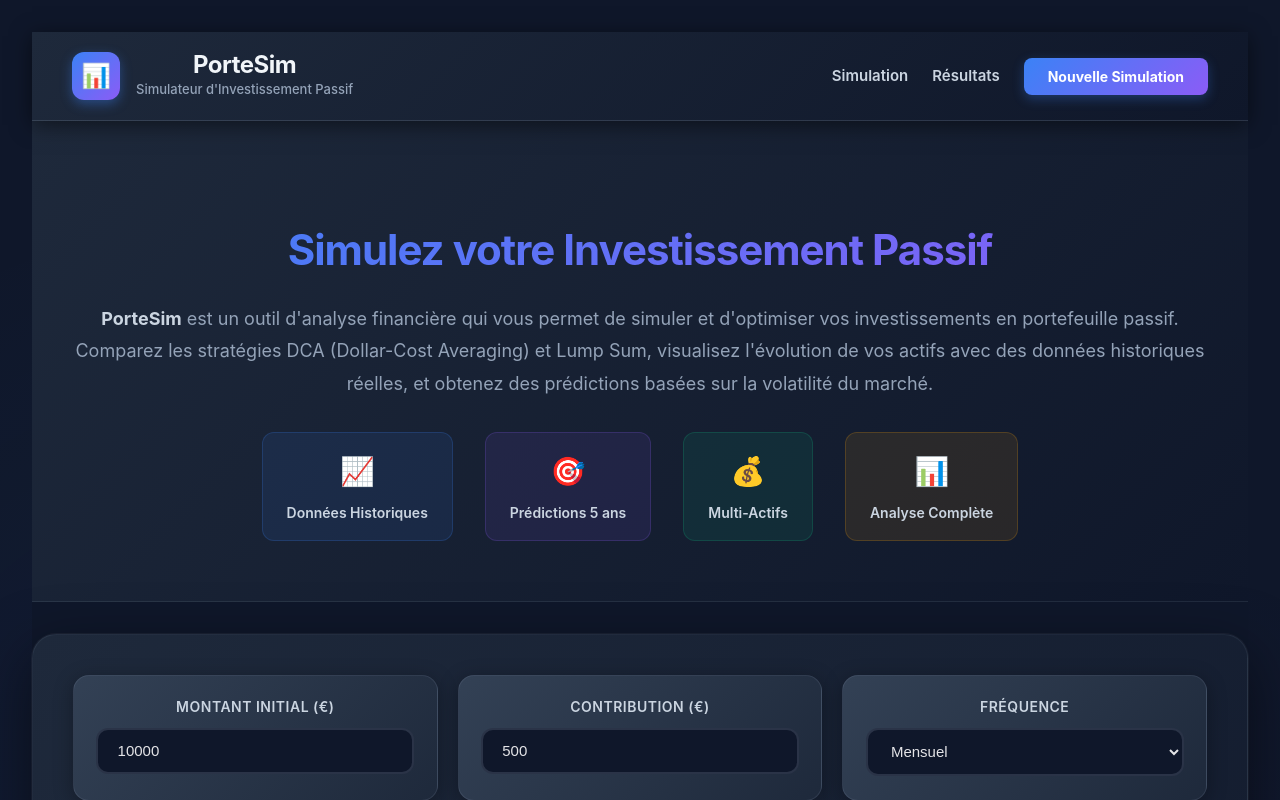
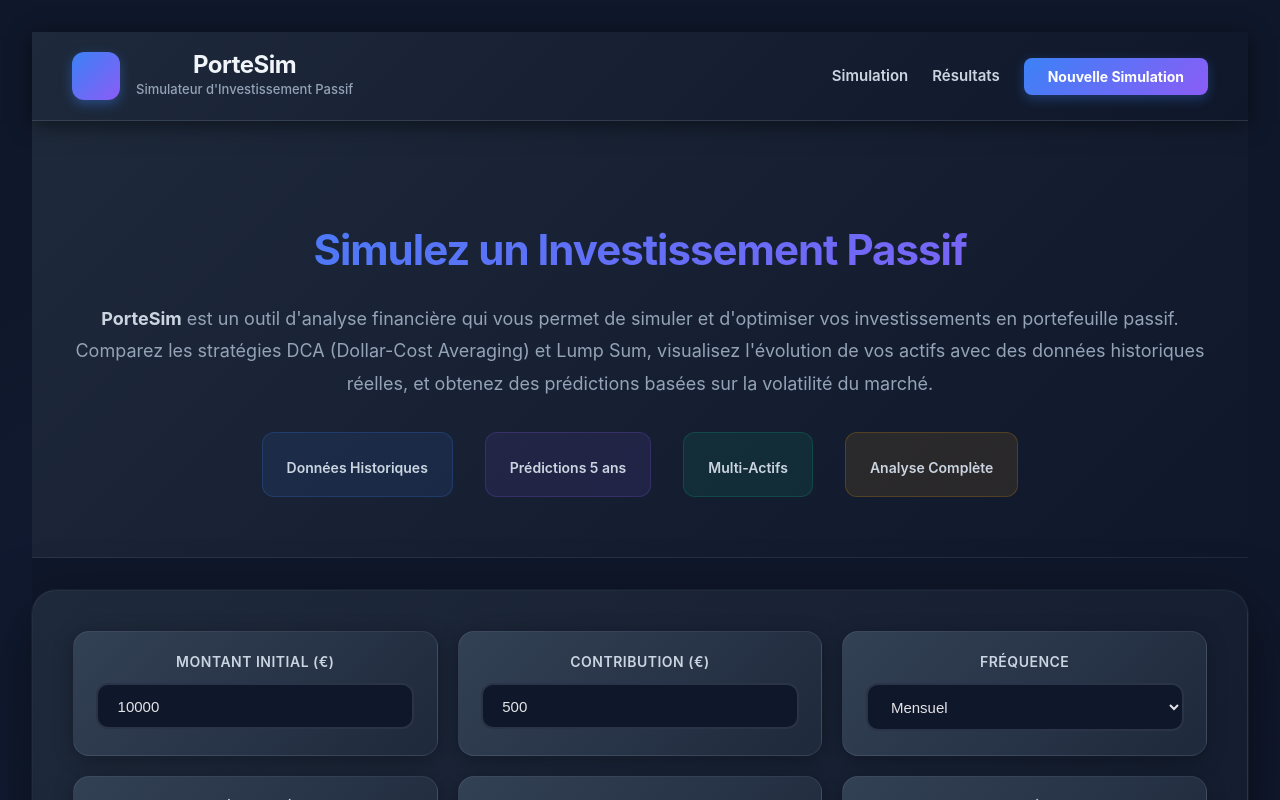
Before and after one commit to Hasimbola19/projet_data, a React (Vite) app in the folder frontend/: page / in a window 1280 px wide. Shown: the top 800 px of the page. Built offline with nearby package versions, Linux system fonts and the light colour scheme.

Commit message:
Ajout d'e l'export en pdf et d'une barre de navigation

```diff
--- a/frontend/src/Hero.tsx
+++ b/frontend/src/Hero.tsx
@@ -17,7 +17,7 @@ export default function Hero() {
           WebkitTextFillColor: "transparent",
           backgroundClip: "text"
         }}>
-          Simulez votre Investissement Passif
+          Simulez un Investissement Passif
         </h2>
         <p style={{
           fontSize: "18px",
@@ -45,7 +45,7 @@ export default function Hero() {
             borderRadius: "12px",
             border: "1px solid rgba(59, 130, 246, 0.2)"
           }}>
-            <div style={{ fontSize: "28px", marginBottom: "8px" }}>📈</div>
+            <div style={{ fontSize: "28px", marginBottom: "8px" }}></div>
             <div style={{ color: "#cbd5e1", fontSize: "14px", fontWeight: "600" }}>Données Historiques</div>
           </div>
           <div style={{
@@ -54,7 +54,7 @@ export default function Hero() {
             borderRadius: "12px",
             border: "1px solid rgba(139, 92, 246, 0.2)"
           }}>
-            <div style={{ fontSize: "28px", marginBottom: "8px" }}>🎯</div>
+            <div style={{ fontSize: "28px", marginBottom: "8px" }}></div>
             <div style={{ color: "#cbd5e1", fontSize: "14px", fontWeight: "600" }}>Prédictions 5 ans</div>
           </div>
           <div style={{
@@ -63,7 +63,7 @@ export default function Hero() {
             borderRadius: "12px",
             border: "1px solid rgba(16, 185, 129, 0.2)"
           }}>
-            <div style={{ fontSize: "28px", marginBottom: "8px" }}>💰</div>
+            <div style={{ fontSize: "28px", marginBottom: "8px" }}></div>
             <div style={{ color: "#cbd5e1", fontSize: "14px", fontWeight: "600" }}>Multi-Actifs</div>
           </div>
           <div style={{
@@ -72,7 +72,7 @@ export default function Hero() {
             borderRadius: "12px",
             border: "1px solid rgba(245, 158, 11, 0.2)"
           }}>
-            <div style={{ fontSize: "28px", marginBottom: "8px" }}>📊</div>
+            <div style={{ fontSize: "28px", marginBottom: "8px" }}></div>
             <div style={{ color: "#cbd5e1", fontSize: "14px", fontWeight: "600" }}>Analyse Complète</div>
           </div>
         </div>
--- a/frontend/src/Navbar.tsx
+++ b/frontend/src/Navbar.tsx
@@ -30,7 +30,6 @@ export default function Navbar() {
             color: "white",
             boxShadow: "0 4px 12px rgba(59, 130, 246, 0.4)"
           }}>
-            📊
           </div>
           <div>
             <h1 style={{
```
